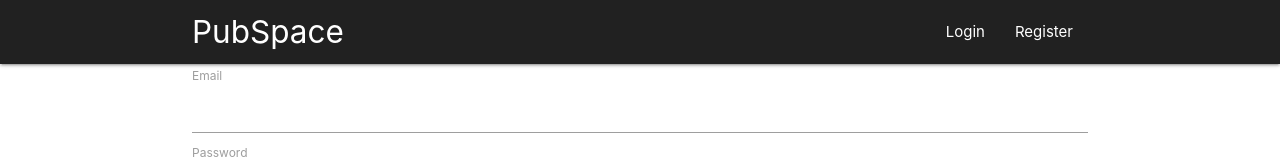
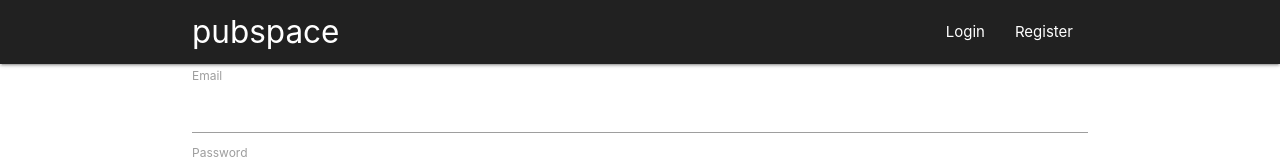
Before and after one commit to floressuarezalvaro/PubCrawl, a React (Create React App) app in the folder client/: page /login in a window 1280 px wide. Shown: the top 160 px of the page. Built offline with nearby package versions, Linux system fonts and the light colour scheme.

Commit message:
navbar link updates

```diff
--- a/client/public/index.html
+++ b/client/public/index.html
@@ -17,7 +17,7 @@
     <!-- Compiled and minified JavaScript -->
     <!-- <script src="https://cdnjs.cloudflare.com/ajax/libs/materialize/1.0.0/js/materialize.min.js"></script> -->
 
-    <title>Pub Crawl</title>
+    <title>pubspace</title>
   </head>
   <body>
     <noscript>You need to enable JavaScript to run this app.</noscript>
--- a/client/src/Components/Navbar.js
+++ b/client/src/Components/Navbar.js
@@ -41,7 +41,7 @@ const Navbar = (props) => {
       <nav className="nav-extended grey darken-4">
         <div className="nav-wrapper grey darken-4 container">
           <a href="/" className="brand-logo">
-            PubSpace
+            pubspace
           </a>
           <a href="/" data-target="mobile-demo" className="sidenav-trigger">
             <i className="material-icons">menu</i>
--- a/client/src/Components/NavbarLogin.js
+++ b/client/src/Components/NavbarLogin.js
@@ -14,7 +14,7 @@ const NavbarLogin = () => {
         <nav className="nav-extended grey darken-4">
           <div className="nav-wrapper grey darken-4 container">
             <a href="/" className="brand-logo">
-              PubSpace
+              pubspace
             </a>
             <a href="#" data-target="mobile-demo" className="sidenav-trigger">
               <i className="material-icons">menu</i>
--- a/package.json
+++ b/package.json
@@ -27,6 +27,7 @@
     "jsonwebtoken": "^8.5.1",
     "mongoose": "^5.11.19",
     "nodemailer": "^6.5.0",
-    "nodemon": "^2.0.7"
+    "nodemon": "^2.0.7",
+    "react-toastify": "^7.0.3"
   }
 }
```
Also changed, not shown: 1 other file (tests, documents, lock files or other folders).
